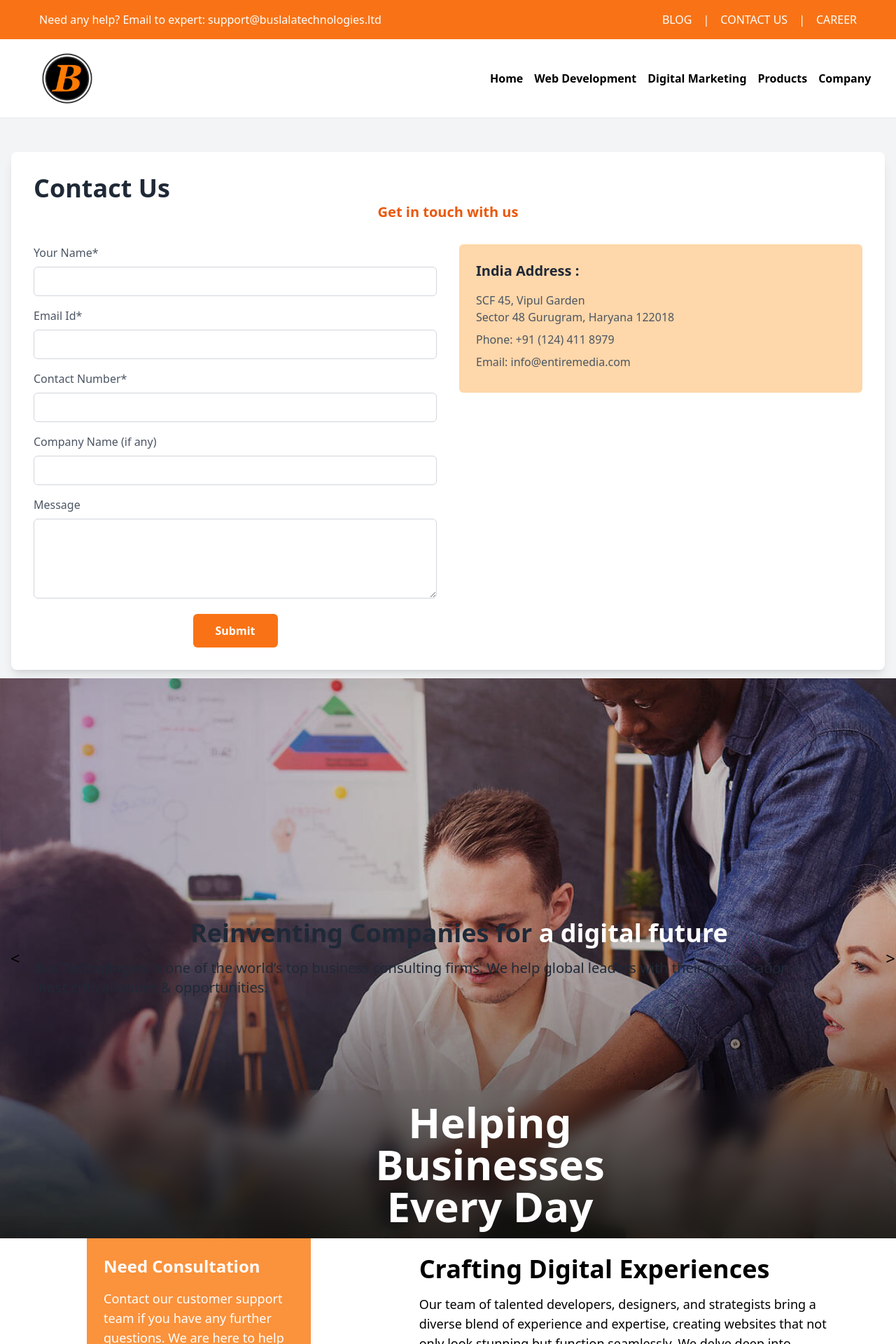
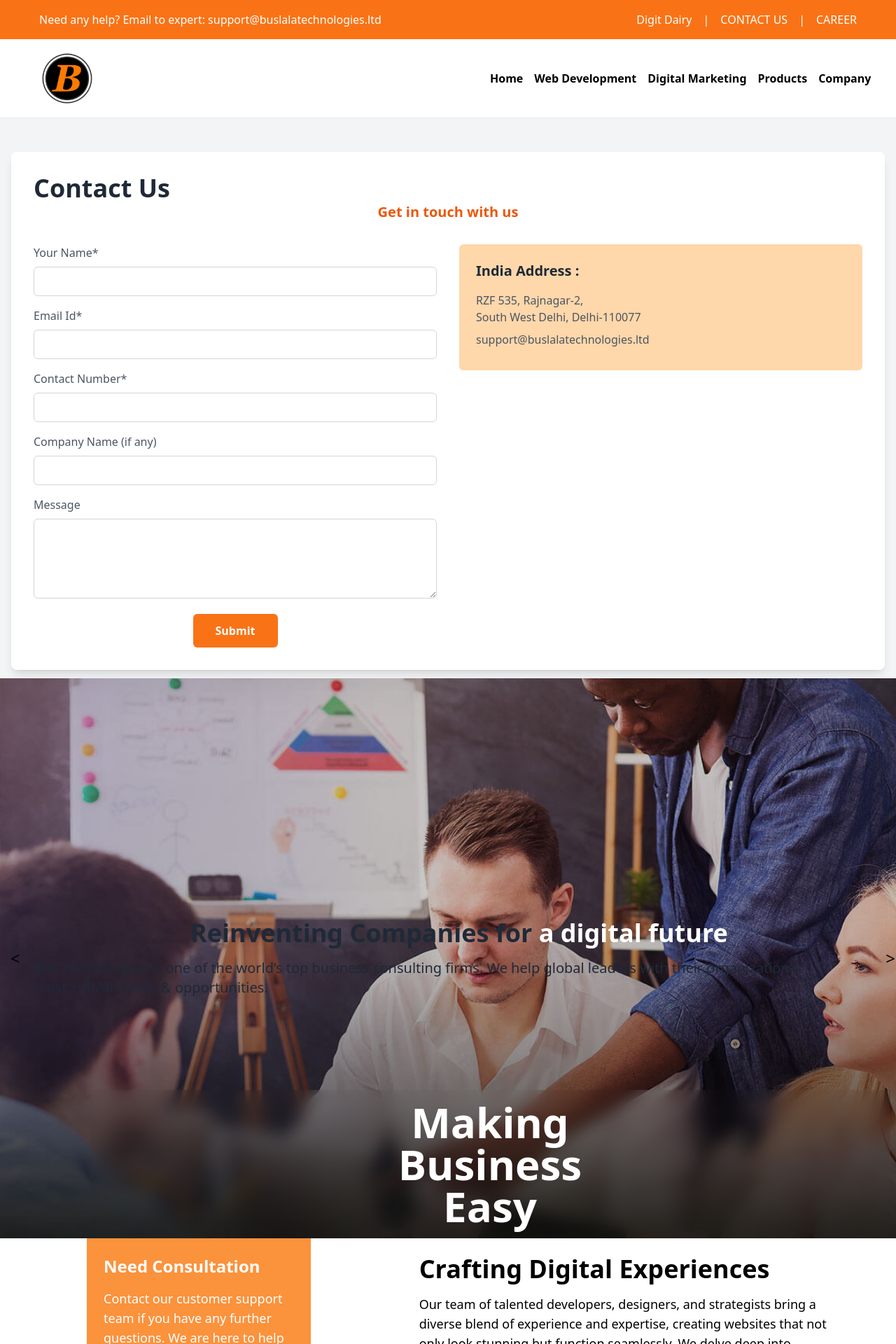
Before and after one commit to Aman121K/Morishsoftech, a React (Create React App) app: page /contact in a window 1280 px wide. Shown: the top 1920 px of the page at 70% size. Built offline with nearby package versions, Linux system fonts and the light colour scheme.

Commit message:
content changes

```diff
--- a/src/components/Footer.jsx
+++ b/src/components/Footer.jsx
@@ -17,7 +17,7 @@ const Footer = () => {
               alt="Web Designing and Development Company"
               style={{ maxWidth: "80px" }}
             />
-            <p>Buslala <br />Technologies</p>
+            <h4>Buslala Technologies</h4>
           </NavLink>
           <p>
             RZF 535, Rajnagar-2,
--- a/src/components/top.jsx
+++ b/src/components/top.jsx
@@ -27,7 +27,7 @@ const Top = () => {
         Need any help? Email to expert: support@buslalatechnologies.ltd
       </div>
       <div className="text-white space-x-4 mr-10">
-        <Link to="/blog">BLOG</Link>
+        <Link to="/blog">Digit Dairy</Link>
         <span className="hidden md:inline">|</span>
         <NavLink to="/contact">CONTACT US</NavLink>
         <span className="hidden md:inline">|</span>
--- a/src/innerpages/ContactForm.jsx
+++ b/src/innerpages/ContactForm.jsx
@@ -136,13 +136,13 @@ function ContactForm() {
 
                 </h2>
                 <p className="text-gray-600 mb-2">
-                  SCF 45, Vipul Garden
+                  RZF 535, Rajnagar-2,
                   <br />
-                  Sector 48 Gurugram, Haryana 122018
+                  South West Delhi, Delhi-110077
                 </p>
-                <p className="text-gray-600 mb-2">Phone: +91 (124) 411 8979</p>
+                <p className="text-gray-600 mb-2"></p>
                 <p className="text-gray-600 mb-2">
-                  Email: info@entiremedia.com
+                 support@buslalatechnologies.ltd
                 </p>
               </div>
             </div>
--- a/src/pages/BusinessSection.jsx
+++ b/src/pages/BusinessSection.jsx
@@ -23,16 +23,17 @@ const LogoSlider = () => {
 
 const TrustedClients = () => {
   return (
-    <div className="bg-white p-8 text-center">
-      <h2 className="text-2xl font-bold mb-4">Trusted Clients</h2>
-      <p className="mb-6">
-        Leverage agile frameworks to provide a robust synopsis for high-level
-        overviews. Iterative approaches to corporate strategy foster
-      </p>
-      <div className="flex justify-center items-center mt-4">
-        <LogoSlider />
-      </div>
-    </div>
+    <></>
+    // <div className="bg-white p-8 text-center">
+    //   <h2 className="text-2xl font-bold mb-4">Trusted Clients</h2>
+    //   <p className="mb-6">
+    //     Leverage agile frameworks to provide a robust synopsis for high-level
+    //     overviews. Iterative approaches to corporate strategy foster
+    //   </p>
+    //   <div className="flex justify-center items-center mt-4">
+    //     {/* <LogoSlider /> */}
+    //   </div>
+    // </div>
   );
 };
 
--- a/src/pages/Consultation.jsx
+++ b/src/pages/Consultation.jsx
@@ -9,7 +9,7 @@ const Consultation = () => {
           Contact our customer support team if you have any further questions.
           We are here to help you out
         </p>
-        <p className="text-2xl font-semibold mt-8">+91 124 4118270</p>
+        <p className="text-2xl font-semibold mt-8">support@buslalatechnologies.ltd</p>
       </div>
       <div className="p-6 bg-white mx-auto md:w-2/3 lg:w-1/2">
         <h1 className="text-2xl md:text-3xl lg:text-4xl font-bold">
--- a/src/pages/CoreValuesSection.jsx
+++ b/src/pages/CoreValuesSection.jsx
@@ -9,7 +9,7 @@ const CoreValuesSection = () => {
       </div>
       <div className="md:w-1/2 mt-6 md:mt-0 md:pl-8">
         <h2 className="text-4xl font-bold text-orange-600 mb-4">
-          Our Core Values & Expertises
+          Our Expertises
         </h2>
         <p className="text-gray-600 mb-6">
           With integrity as a core value, we wish to provide all our customers
@@ -19,15 +19,15 @@ const CoreValuesSection = () => {
         </p>
         <div className="flex justify-start space-x-8">
           <div className="text-center">
-            <p className="text-3xl font-semibold text-orange-600">6+</p>
+            <p className="text-3xl font-semibold text-orange-600">2+</p>
             <p className="text-gray-600">Countries Serve</p>
           </div>
           <div className="text-center">
-            <p className="text-3xl font-semibold text-orange-600">110+</p>
+            <p className="text-3xl font-semibold text-orange-600">10+</p>
             <p className="text-gray-600">Clients Serve</p>
           </div>
           <div className="text-center">
-            <p className="text-3xl font-semibold text-orange-600">340+</p>
+            <p className="text-3xl font-semibold text-orange-600">30+</p>
             <p className="text-gray-600">Projects Completed</p>
           </div>
         </div>
--- a/src/pages/Home.jsx
+++ b/src/pages/Home.jsx
@@ -55,7 +55,7 @@ const Home = () => {
             </button>
             <div className="absolute bottom-0 ml-2 md:ml-20 left-2 md:left-12 right-2 md:right-15 p-4 text-center bg-opacity-30 backdrop-blur-md">
               <h1 className="md:text-6xl text-4xl font-bold text-white">
-                Helping <br /> Businesses <br /> Every Day
+                Making <br /> Business <br /> Easy
               </h1>
             </div>
             <div className="md:p-12 text-gray-800 md:mr-11 ">
--- a/src/pages/ServicesSection.jsx
+++ b/src/pages/ServicesSection.jsx
@@ -29,7 +29,7 @@ const ServicesSection = () => {
     <div className="bg-white py-8 md:py-12">
       <div className="max-w-6xl mx-auto px-4">
         <h2 className="text-2xl md:text-3xl lg:text-4xl font-bold text-orange-600 text-center">
-          Our wide range of services
+          Our Services
         </h2>
         <p className="mt-4 text-sm md:text-base lg:text-lg text-white-600 text-center">
           We delve deep into understanding your business goals to create a
```
Also changed, not shown: src/asset/logo.jpg, src/asset/logo1.jpg (added).
